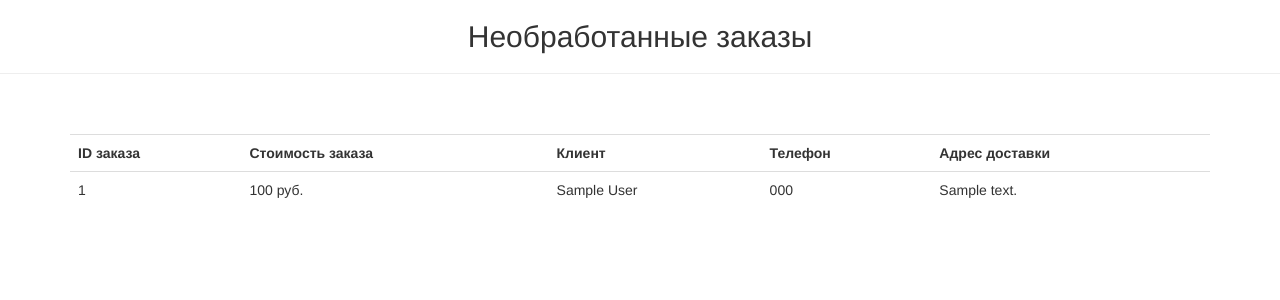
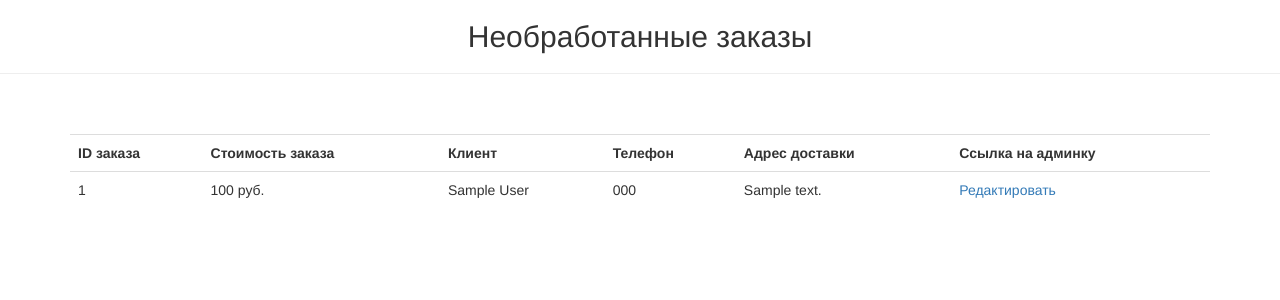
Before and after one commit to olberd/star-burger, a Django app: page /manager/orders/ in a window 1280 px wide. Shown: the part 52-352 px from the top of the page. Run offline with Django 3.2, Linux system fonts and the light colour scheme; a user stored in the database is signed in; tables that the repository leaves empty hold one stand-in row (values such as "Sample post"); parts of the project's set-up code (start-up, migrations or seed data) failed here and were passed over; some libraries are stand-ins or nearby versions.

Commit message:
Add link to admin.

```diff
--- a/restaurateur/templates/order_items.html
+++ b/restaurateur/templates/order_items.html
@@ -1,5 +1,5 @@
 {% extends 'base_restaurateur_page.html' %}
-
+{% load admin_urls %}
 {% block title %}Необработанные заказы | Star Burger{% endblock %}
 
 {% block content %}
@@ -18,6 +18,8 @@
       <th>Клиент</th>
       <th>Телефон</th>
       <th>Адрес доставки</th>
+      <th>Ссылка на админку</th>
+
     </tr>
 
     {% for item in order_items %}
@@ -27,6 +29,7 @@
         <td>{{ item.firstname }} {{ item.lastname }}</td>
         <td>{{ item.phonenumber }}</td>
         <td>{{ item.address }}</td>
+        <td> <a href="{%  url 'admin:foodcartapp_order_change' object_id=item.id %}">Редактировать</a> </td>
       </tr>
     {% endfor %}
    </table>
```
